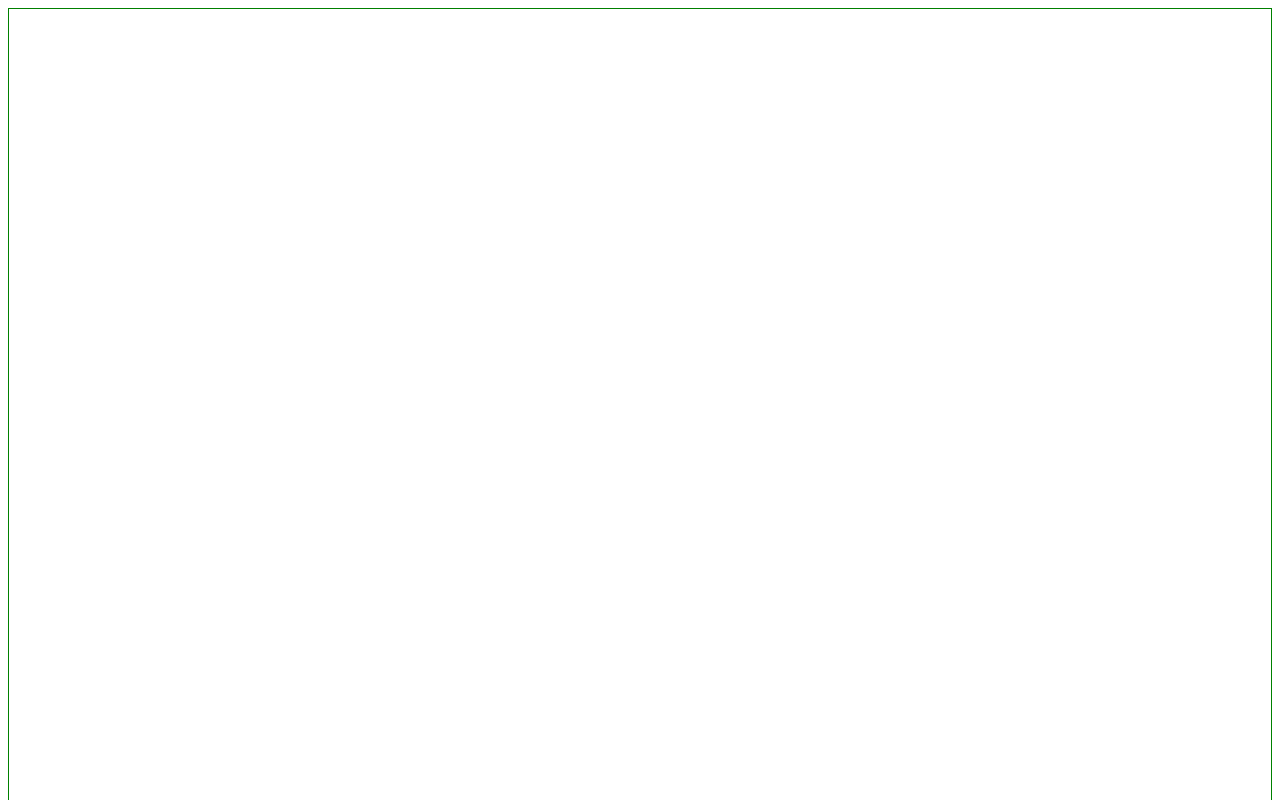
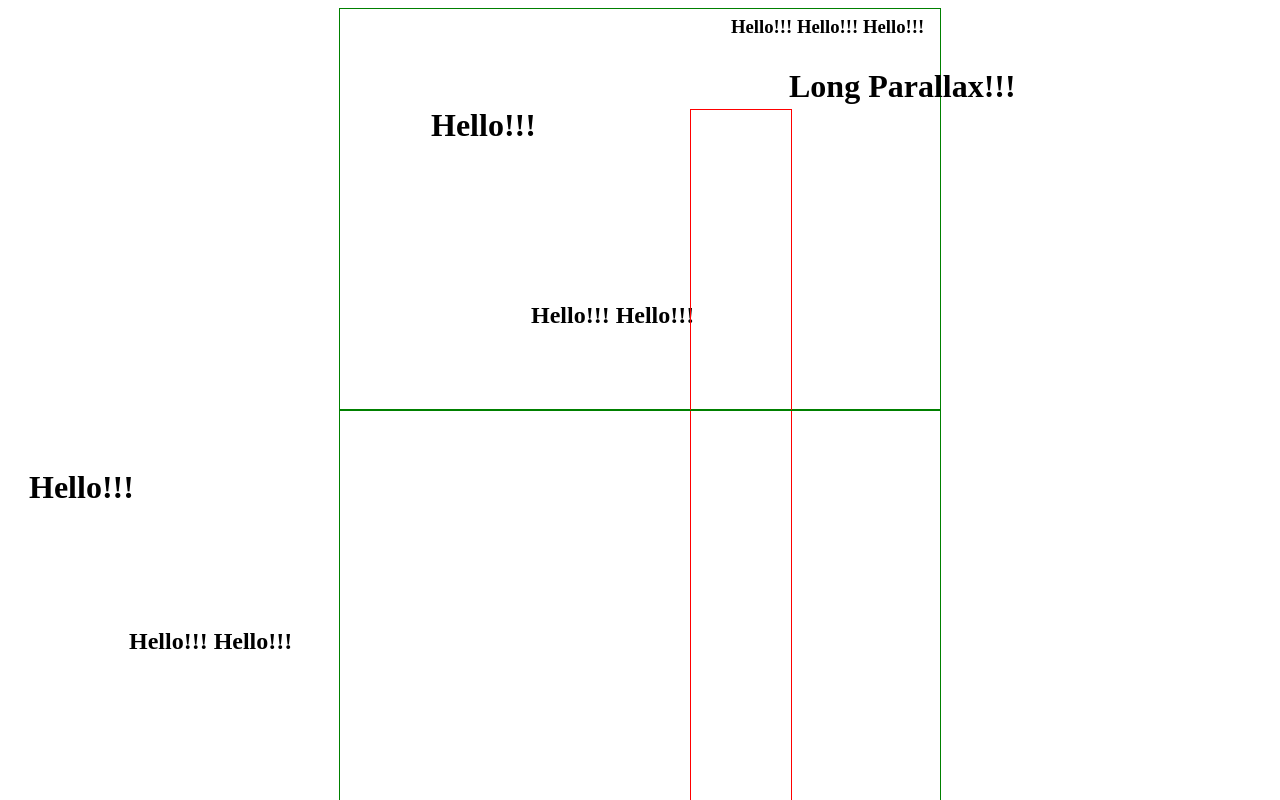
Before and after one commit to phoenix16t/parallax, a website: page app/index.html in a window 1280 px wide. Shown: the top 800 px of the page. Drawn offline with nearby package versions, Linux system fonts and the light colour scheme; files that its build step writes are made by us from their sources.

Commit message:
new math, working on z

```diff
--- a/app/index.html
+++ b/app/index.html
@@ -5,150 +5,87 @@
   </head>
 
   <body>
+    <div class="hero">
 
-    <!-- <h1 data-parallax="1" data-parallax-offset="0">Hello</h1> -->
+      <h1 class="center el1" data-parallax="2,.1">Hello!!!</h1>
+      <h2 class="center el2" data-parallax="2,.7">Hello!!! Hello!!!</h2>
+      <h3 class="center el3" data-parallax="2,1.5">Hello!!! Hello!!! Hello!!!</h3>
 
-    <div class="box">
-      <h1 data-parallax="1" data-parallax-offset="0">Hello</h1>
-      <h1 data-parallax="1" data-parallax-offset="40">Hello</h1>
-      <h1 data-parallax="1" data-parallax-offset="80">Hello</h1>
-    </div>
-
-    <div class="box">
-      <div class="test">
-        <h1 class="first" data-parallax=".8,-800,0,0" data-parallax-offset="250">Hello</h1>
-        <h1 class="second" data-parallax=".6,-320,0,0" data-parallax-offset="200">how</h1>
-        <h1 class="third" data-parallax=".4,-160,0,0" data-parallax-offset="150">are</h1>
-        <h1 class="fourth" data-parallax=".2,-80,0,0" data-parallax-offset="100">you?</h1>
+      <div class="test3">
+        <h1 class="center el1" data-parallax="1,1.3">Long Parallax!!!</h1>
       </div>
     </div>
 
-    <div class="box">
-      <div class="test">
-        <h1 class="first" data-parallax=".5,-250,0,0" data-parallax-offset="250">Hello</h1>
-        <h1 class="second" data-parallax=".5,-200,0,0" data-parallax-offset="200">how</h1>
-        <h1 class="third" data-parallax=".5,-150,0,0" data-parallax-offset="150">are</h1>
-        <h1 class="fourth" data-parallax=".5,-100,0,0" data-parallax-offset="100">you?</h1>
-      </div>
-    </div>
-
-    <div class="box">
-      <div class="test">
-        <h1 class="first" data-parallax=".2,-100,0,0" data-parallax-offset="250">Hello</h1>
-        <h1 class="second" data-parallax=".2,-80,0,0" data-parallax-offset="200">how</h1>
-        <h1 class="third" data-parallax=".2,-60,0,0" data-parallax-offset="150">are</h1>
-        <h1 class="fourth" data-parallax=".2,-40,0,0" data-parallax-offset="100">you?</h1>
-      </div>
-    </div>
-
-    <div class="box">
-      <h1 data-parallax="1,0" data-parallax-offset="0">Hello</h1>
-      <h1 data-parallax="1,40" data-parallax-offset="40">Hello</h1>
-      <h1 data-parallax="1,80" data-parallax-offset="80">Hello</h1>
-    </div>
-
-    <div class="box">
-      <h1 data-parallax="1.5,0" data-parallax-offset="0">Goodbye</h1>
-      <h1 data-parallax="1.5,40" data-parallax-offset="40">Goodbye</h1>
-      <h1 data-parallax="1.5,80" data-parallax-offset="80">Goodbye</h1>
-    </div>
-
-    <div class="box">
-      <h1 data-parallax="0.5,0" data-parallax-offset="0">I'm the closest</h1>
-      <h1 data-parallax="0.5,100" data-parallax-offset="40">I'm the closest</h1>
-      <h1 data-parallax="0.5,200" data-parallax-offset="80">I'm the closest</h1>
-    </div>
-
-    <div class="box">
-      <h1 data-parallax="1.2" data-parallax-offset="0">I'm the closest</h1>
-    </div>
-
-    <div class="box">
-      <h1 data-parallax="1.2" data-parallax-offset="0">I'm the closest</h1>
+    <div class="hero">
+      <h1 class="center el1" data-parallax="2,.1">Hello!!!</h1>
+      <h2 class="center el2" data-parallax="2,.2">Hello!!! Hello!!!</h2>
+      <h3 class="center el3" data-parallax="2,1.5">Hello!!! Hello!!! Hello!!!</h3>
     </div>
 
     <div class="hero">
-      <h1 class="center" data-parallax="1,250">Hello!!!</h1>
-      <h2 class="center" data-parallax=".8,-1250">Hello!!! Hello!!!</h2>
-      <h3 class="center" data-parallax=".6,-610">Hello!!! Hello!!! Hello!!!</h3>
+      <h1 class="center el1" data-parallax="2,.1">Hello!!!</h1>
+      <h2 class="center el2" data-parallax="2,.2">Hello!!! Hello!!!</h2>
+      <h3 class="center el3" data-parallax="2,1.5">Hello!!! Hello!!! Hello!!!</h3>
     </div>
 
     <div class="hero">
-      <h1 class="center" data-parallax="1,250">Hello!!!</h1>
-      <h2 class="center" data-parallax=".8,-1250">Hello!!! Hello!!!</h2>
-      <h3 class="center" data-parallax=".6,-610">Hello!!! Hello!!! Hello!!!</h3>
+      <h1 class="center el1" data-parallax="2,.1">Hello!!!</h1>
+      <h2 class="center el2" data-parallax="2,.2">Hello!!! Hello!!!</h2>
+      <h3 class="center el3" data-parallax="2,1.5">Hello!!! Hello!!! Hello!!!</h3>
     </div>
 
     <div class="hero">
-      <h1 class="center" data-parallax="1,250">Hello!!!</h1>
-      <h2 class="center" data-parallax=".8,-1250">Hello!!! Hello!!!</h2>
-      <h3 class="center" data-parallax=".6,-610">Hello!!! Hello!!! Hello!!!</h3>
+      <h1 class="center el1" data-parallax="2,.1">Hello!!!</h1>
+      <h2 class="center el2" data-parallax="2,.2">Hello!!! Hello!!!</h2>
+      <h3 class="center el3" data-parallax="2,1.5">Hello!!! Hello!!! Hello!!!</h3>
     </div>
 
     <div class="hero">
-      <h1 class="center" data-parallax="1,250">Hello!!!</h1>
-      <h2 class="center" data-parallax=".8,-1250">Hello!!! Hello!!!</h2>
-      <h3 class="center" data-parallax=".6,-610">Hello!!! Hello!!! Hello!!!</h3>
+      <h1 class="center el1" data-parallax="2,.1">Hello!!!</h1>
+      <h2 class="center el2" data-parallax="2,.2">Hello!!! Hello!!!</h2>
+      <h3 class="center el3" data-parallax="2,1.5">Hello!!! Hello!!! Hello!!!</h3>
     </div>
 
     <div class="hero">
-      <h1 class="center" data-parallax="1,250">Hello!!!</h1>
-      <h2 class="center" data-parallax=".8,-1250">Hello!!! Hello!!!</h2>
-      <h3 class="center" data-parallax=".6,-610">Hello!!! Hello!!! Hello!!!</h3>
+      <h1 class="center el1" data-parallax=".1">Hello!!!</h1>
+      <h2 class="center el2" data-parallax=".2">Hello!!! Hello!!!</h2>
+      <h3 class="center el3" data-parallax="1.5">Hello!!! Hello!!! Hello!!!</h3>
     </div>
 
     <div class="hero">
-      <h1 class="center" data-parallax="1,250">Hello!!!</h1>
-      <h2 class="center" data-parallax=".8,-1250">Hello!!! Hello!!!</h2>
-      <h3 class="center" data-parallax=".6,-610">Hello!!! Hello!!! Hello!!!</h3>
+      <h1 class="center el1" data-parallax=".1">Hello!!!</h1>
+      <h2 class="center el2" data-parallax=".2">Hello!!! Hello!!!</h2>
+      <h3 class="center el3" data-parallax="1.5">Hello!!! Hello!!! Hello!!!</h3>
     </div>
 
     <div class="hero">
-      <h1 class="center" data-parallax="1,250">Hello!!!</h1>
-      <h2 class="center" data-parallax=".8,-1250">Hello!!! Hello!!!</h2>
-      <h3 class="center" data-parallax=".6,-610">Hello!!! Hello!!! Hello!!!</h3>
+      <h1 class="center el1" data-parallax=".1">Hello!!!</h1>
+      <h2 class="center el2" data-parallax=".2">Hello!!! Hello!!!</h2>
+      <h3 class="center el3" data-parallax="1.5">Hello!!! Hello!!! Hello!!!</h3>
     </div>
 
     <div class="hero">
-      <h1 class="center" data-parallax="1,250">Hello!!!</h1>
-      <h2 class="center" data-parallax=".8,-1250">Hello!!! Hello!!!</h2>
-      <h3 class="center" data-parallax=".6,-610">Hello!!! Hello!!! Hello!!!</h3>
+      <h1 class="center el1" data-parallax=".1">Hello!!!</h1>
+      <h2 class="center el2" data-parallax=".2">Hello!!! Hello!!!</h2>
+      <h3 class="center el3" data-parallax="1.5">Hello!!! Hello!!! Hello!!!</h3>
     </div>
 
     <div class="hero">
-      <h1 class="center" data-parallax="1,250">Hello!!!</h1>
-      <h2 class="center" data-parallax=".8,-1250">Hello!!! Hello!!!</h2>
-      <h3 class="center" data-parallax=".6,-610">Hello!!! Hello!!! Hello!!!</h3>
+      <h1 class="center el1" data-parallax=".1">Hello!!!</h1>
+      <h2 class="center el2" data-parallax=".2">Hello!!! Hello!!!</h2>
+      <h3 class="center el3" data-parallax="1.5">Hello!!! Hello!!! Hello!!!</h3>
     </div>
 
     <div class="hero">
-      <h1 class="center" data-parallax="1,250">Hello!!!</h1>
-      <h2 class="center" data-parallax=".8,-1250">Hello!!! Hello!!!</h2>
-      <h3 class="center" data-parallax=".6,-610">Hello!!! Hello!!! Hello!!!</h3>
+      <h1 class="center el1" data-parallax=".1">Hello!!!</h1>
+      <h2 class="center el2" data-parallax=".2">Hello!!! Hello!!!</h2>
+      <h3 class="center el3" data-parallax="1.5">Hello!!! Hello!!! Hello!!!</h3>
     </div>
 
     <div class="hero">
-      <h1 class="center" data-parallax="1,250">Hello!!!</h1>
-      <h2 class="center" data-parallax=".8,-1250">Hello!!! Hello!!!</h2>
-      <h3 class="center" data-parallax=".6,-610">Hello!!! Hello!!! Hello!!!</h3>
-    </div>
-
-    <div class="hero">
-      <h1 class="center" data-parallax="1,250">Hello!!!</h1>
-      <h2 class="center" data-parallax=".8,-1250">Hello!!! Hello!!!</h2>
-      <h3 class="center" data-parallax=".6,-610">Hello!!! Hello!!! Hello!!!</h3>
-    </div>
-
-    <div class="hero">
-      <h1 class="center" data-parallax="1,250">Hello!!!</h1>
-      <h2 class="center" data-parallax=".8,-1250">Hello!!! Hello!!!</h2>
-      <h3 class="center" data-parallax=".6,-610">Hello!!! Hello!!! Hello!!!</h3>
-    </div>
-
-    <div class="hero">
-      <h1 class="center" data-parallax="1,250">Hello!!!</h1>
-      <h2 class="center" data-parallax=".8,-1250">Hello!!! Hello!!!</h2>
-      <h3 class="center" data-parallax=".6,-610">Hello!!! Hello!!! Hello!!!</h3>
+      <h1 class="center el1" data-parallax=".1">Hello!!!</h1>
+      <h2 class="center el2" data-parallax=".2">Hello!!! Hello!!!</h2>
+      <h3 class="center el3" data-parallax="1.5">Hello!!! Hello!!! Hello!!!</h3>
     </div>
 
   </body>
--- a/app/js/ParallaxElement.js
+++ b/app/js/ParallaxElement.js
@@ -1,47 +1,56 @@
 var ParallaxElement = function(element) {
+
   var top = 0;
+  var left = 0;
+
+  var parent = element.offsetParent;
   var parts = element.dataset.parallax.split(',');
-  var parent = element.offsetParent;
   var parentOffsetHeight = parent.offsetHeight;
+  var parentOffsetWidth = parent.offsetWidth;
 
   while(parent) {
     top += parent.offsetTop || 0;
+    left += parent.offsetLeft || 0;
     parent = parent.offsetParent;
   }
 
-  this.el = element;
-  this.parentTop = top;
-  this.parentBottom = top + parentOffsetHeight;
-  this.verticalRate = parseFloat(parts[0]) || 0;
-  this.verticalOffset = parseInt(parts[1]) || 0;
+  this.element = element;
+  this.xRate = parseFloat(parts[0]) - 1 || 0;
+  this.yRate = parseFloat(parts[1]) - 1 || 0;
 
-  if(this.verticalRate === 1) {
-    this.adjustedOffset = this.verticalOffset;
-  }
-  else {
-    this.adjustedOffset = this.verticalOffset - this.parentTop;
-  }
+  this.topOffset = element.offsetTop;
+  this.leftOffset = element.offsetLeft;
 
-  this.el.classList.add('fixed');
+  this.boundaryTop = top;
+  this.boundaryBottom = top + parentOffsetHeight;
+  this.boundaryLeft = left;
+  this.boundaryRight = left + parentOffsetWidth;
+
+  this.element.classList.add('fixed');
+
+  this.changePosition(0);
 };
 
 ParallaxElement.constructor = ParallaxElement;
 
 ParallaxElement.prototype.changePosition = function(windowPos) {
-  if(this.verticalRate === 1) {
-    var posOnScreen = this.adjustedOffset;
-  }
-  else {
-    var posOnScreen = ((windowPos + this.adjustedOffset) * (this.verticalRate - 1));
-  }
-  this.el.style.top = posOnScreen + 'px';
+// console.log('kjh')
+  var posOnScreen = this.topOffset + ((windowPos - this.boundaryTop) * this.yRate);
+  // var horPosOnScreen = this.leftOffset + ((windowPos - this.boundaryTop) * this.xRate);
 
-  var absolutePos = windowPos + posOnScreen;
+  var horPosOnScreen = this.leftOffset + this.boundaryLeft + ((windowPos - this.boundaryTop) * this.xRate);
+  // console.log("horPosOnScreen", horPosOnScreen)
 
-  if(absolutePos > this.parentTop && absolutePos < this.parentBottom) {
-    this.el.classList.remove('hidden');
-  }
-  else {
-    this.el.classList.add('hidden');
-  }
+  this.element.style.top = posOnScreen + 'px';
+// this.element.style.transform = 'translateY(' + posOnScreen + 'px)';
+  this.element.style.left = horPosOnScreen + 'px';
+  // this.element.style.transform = 'translateZ(' + windowPos + 'px)';
+  // this.element.style.webkitTransform = 'translateZ(' + windowPos + 'px)';
+
+  // if(windowPos >= this.boundaryTop && windowPos <= this.boundaryBottom) {
+  //   this.element.classList.remove('hidden');
+  // }
+  // else {
+  //   this.element.classList.add('hidden');
+  // }
 };
--- a/app/scss/style.scss
+++ b/app/scss/style.scss
@@ -46,6 +46,55 @@ h1, h2, h3 {
   position: relative;
 }
 
+/*body {
+  -webkit-perspective: 1000;
+
+   perspective-origin: 50% 50%;
+   transform-style: preserve-3d;
+   -webkit-backface-visibility: visible;
+   -webkit-perspective-origin: 50% 50%;
+   -webkit-transform-style: preserve-3d;
+}*/
+
 .center {
   left: 300px;
 }
+
+.test2 {
+  position: relative;
+  top: 100px;
+  height: 50px;
+  border: 1px solid red;
+}
+
+.down {
+  top: 200px;
+}
+
+.el1, .el2, .el3 {
+  position: absolute;
+}
+
+.el1 {
+  top: 100px;
+  left: 100px;
+}
+
+.el2 {
+  top: 300px;
+  left: 200px;
+}
+
+.el3 {
+  top: 20px;
+  left: 400px;
+}
+
+.test3 {
+  position: relative;
+  height: 1000px;
+  border: 1px solid red;
+  width: 100px;
+  left: 350px;
+  top: 100px;
+}
```
Also changed, not shown: app/js/Parallax.js (+0 -31 lines).
